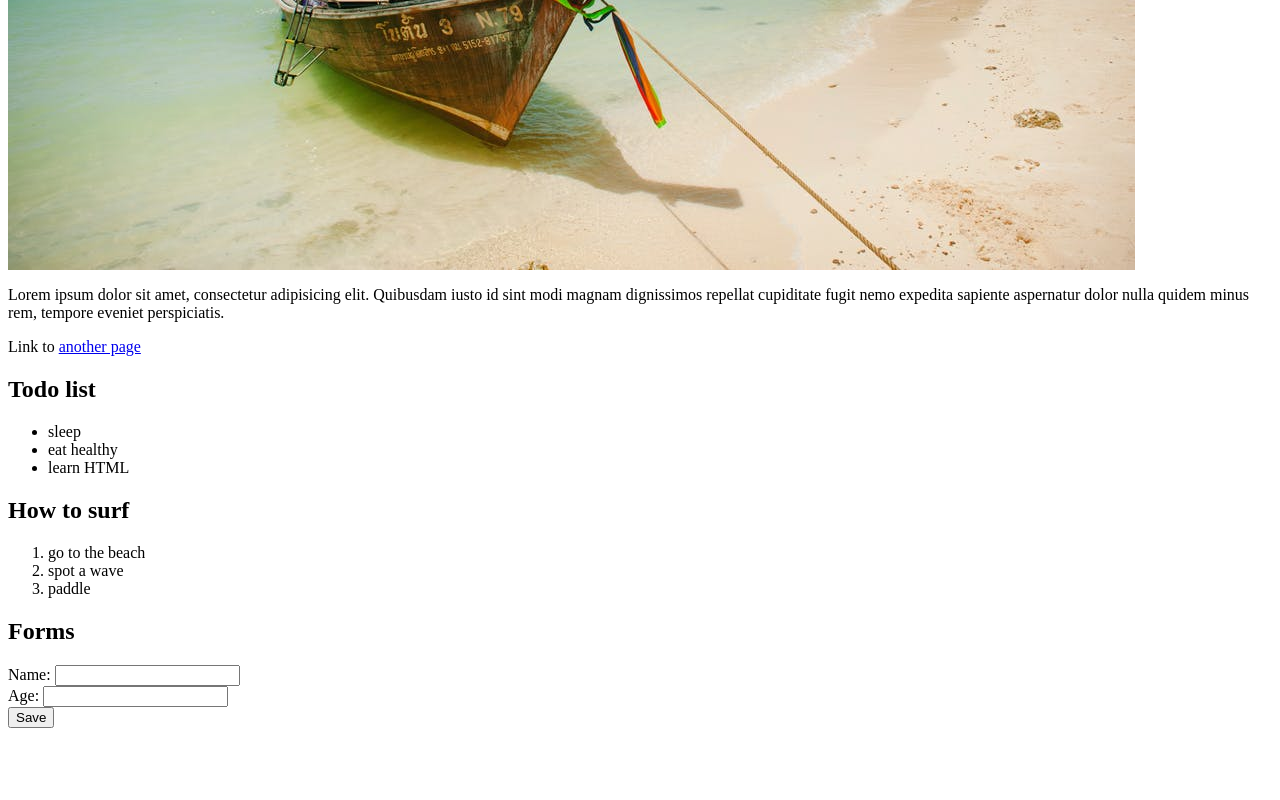
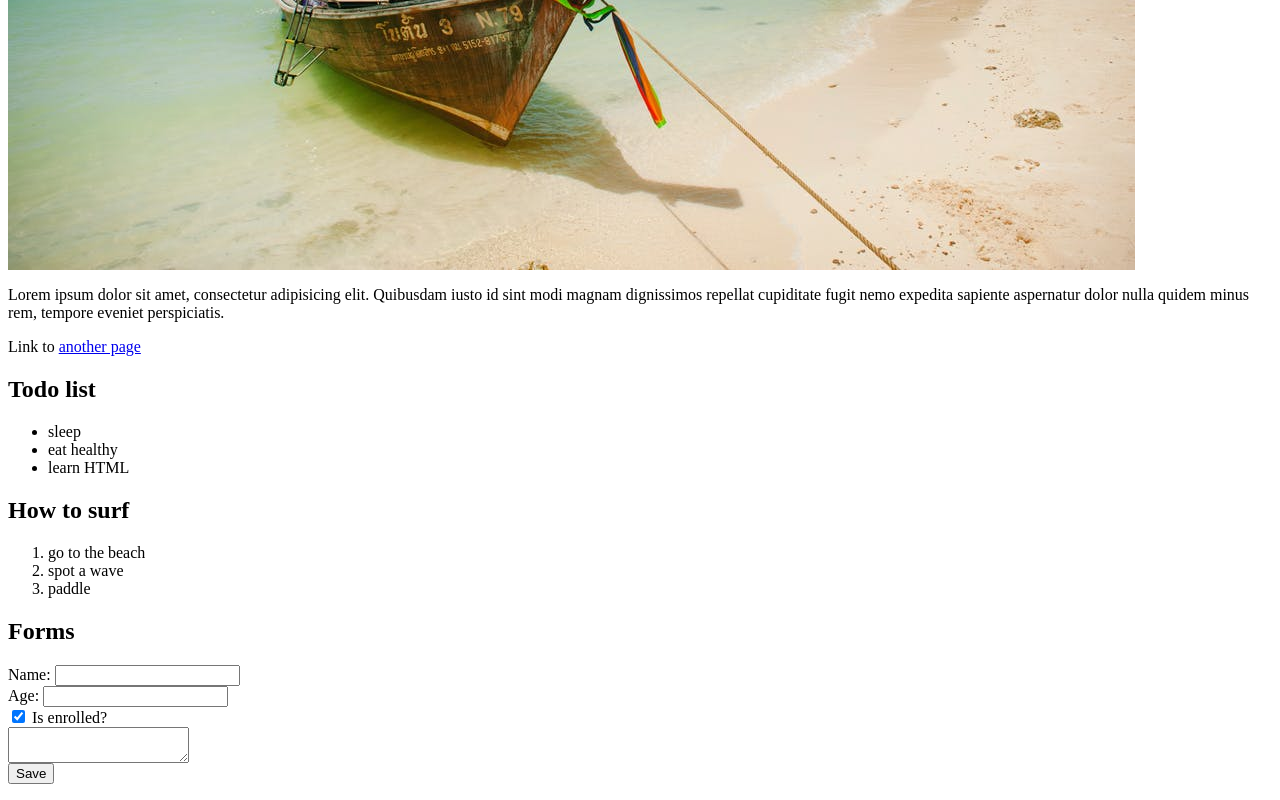
Before and after one commit to axork13/CoursHTML, a plain HTML site: page index.html in a window 1280 px wide. Shown: the part 627-1427 px from the top of the page. Before the commit the page ends 1371 px from the top, so only its background shows below. Drawn offline with Linux system fonts and the light colour scheme.

Commit message:
forms other elements

```diff
--- a/index.html
+++ b/index.html
@@ -23,10 +23,16 @@
 <h2>Forms</h2>
 <form>
     <div>
-        Name: <input type="text">
+        Name: <input type="text" required>
     </div>
     <div>
         Age: <input type="number">
     </div>
+    <div>
+        <input type="checkbox" checked> Is enrolled?
+    </div>
+    <div>
+        <textarea></textarea>
+    </div>
     <input type="submit" value="Save">
 </form>
```
